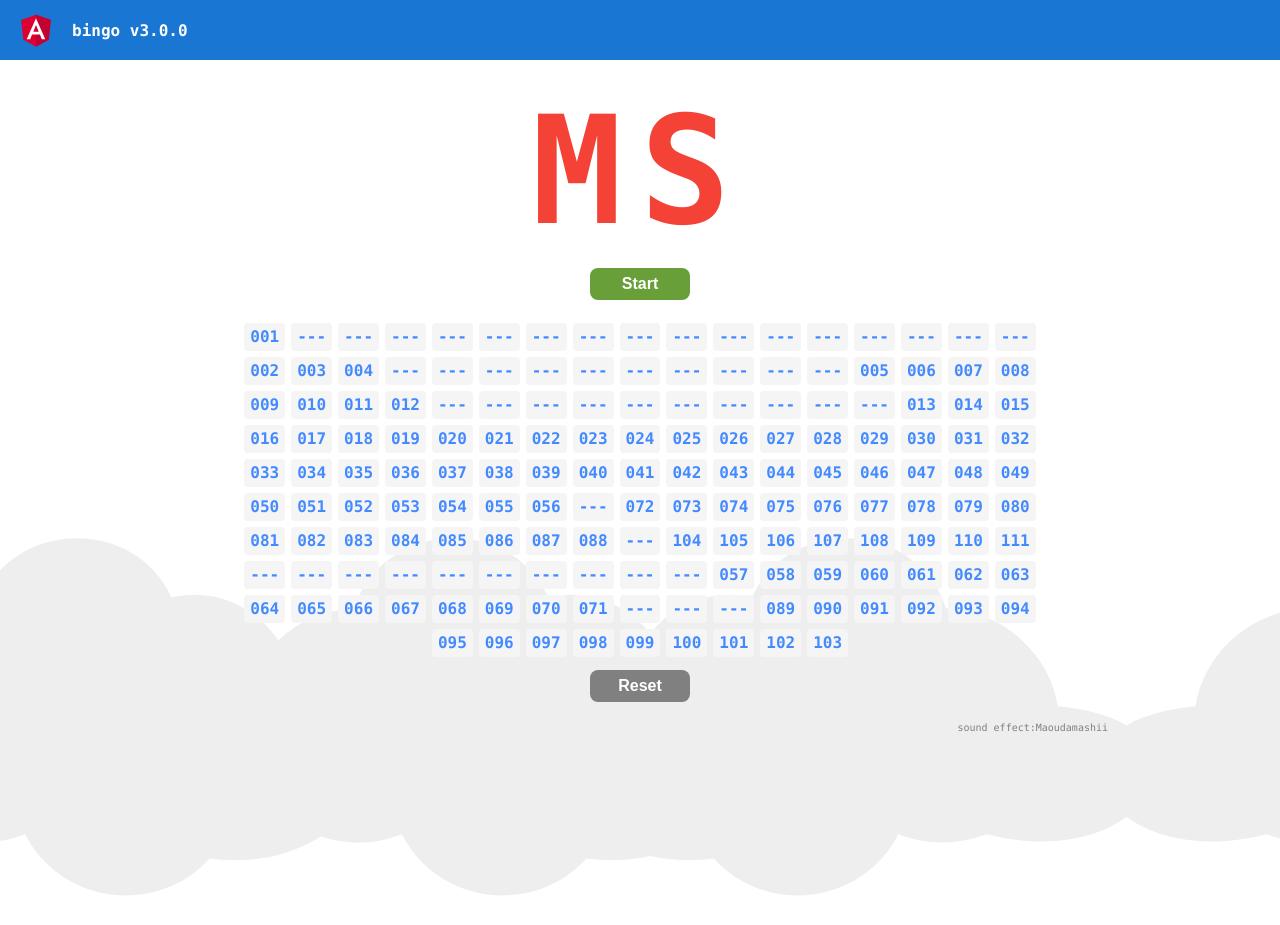
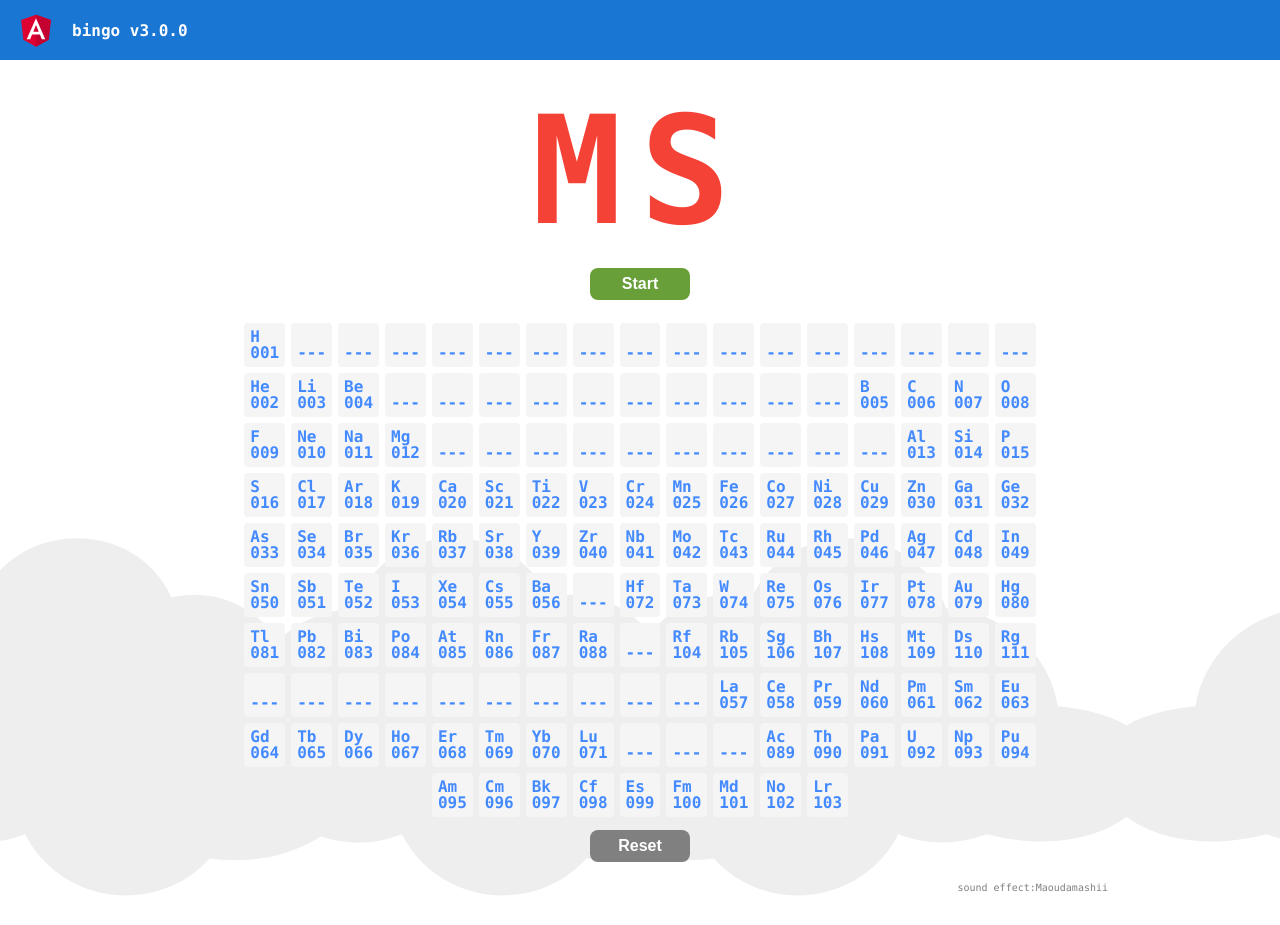
Before and after one commit to masaxsuzu/bingo, an Angular app: page / in a window 1280 px wide. Before the commit the page ends 800 px from the top, so only its background shows below. Built offline with nearby package versions, Linux system fonts and the light colour scheme.

Commit message:
Show both of symbol and number

```diff
--- a/src/app/app.component.html
+++ b/src/app/app.component.html
@@ -265,9 +265,20 @@
   <div class="history-container">
     <div *ngFor="let item of items">
       <div [ngSwitch]="item.active">
-        <div class="history active" *ngSwitchCase="true">{{format(item.n)}}</div>
-        <div class="history" *ngSwitchCase="false">{{format(item.n)}}</div>
-        <div class="history" *ngSwitchCase="'none'">{{format(item.n)}}</div>
+        <div class="history active" *ngSwitchCase="true">
+          {{displayFromIndex(item.n)}}
+          <br>
+          {{format(item.n)}}
+        </div>
+        <div class="history" *ngSwitchCase="false">
+          {{displayFromIndex(item.n)}}
+          <br>
+          {{format(item.n)}}
+        </div>
+        <div class="history" *ngSwitchCase="'none'">
+          <br>
+          {{format(item.n)}}
+        </div>
       </div>
     </div>
   </div>
--- a/src/app/app.component.ts
+++ b/src/app/app.component.ts
@@ -55,6 +55,11 @@ export class AppComponent {
   display: (n: number) => string = (n) => {
     const y = parseInt(resolve[this.numbers[n - 1]], 10);
     const x = display[y];
+    return !!x ? `${x}${y}` : 'MS';
+  }
+
+  displayFromIndex: (i: number) => string = (i) => {
+    const x = display[i];
     return !!x ? x : 'MS';
   }
 
```
Also changed, not shown: 1 other file (tests, documents, lock files or other folders).
